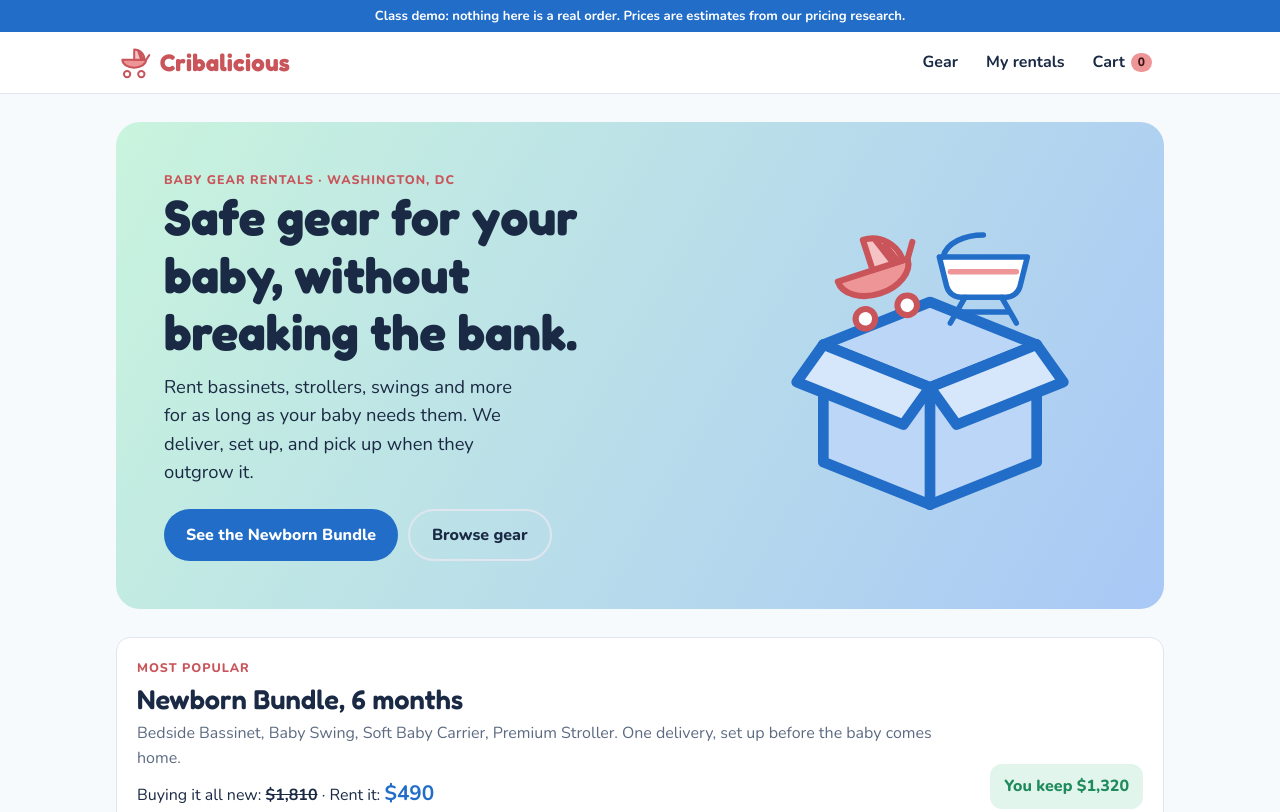
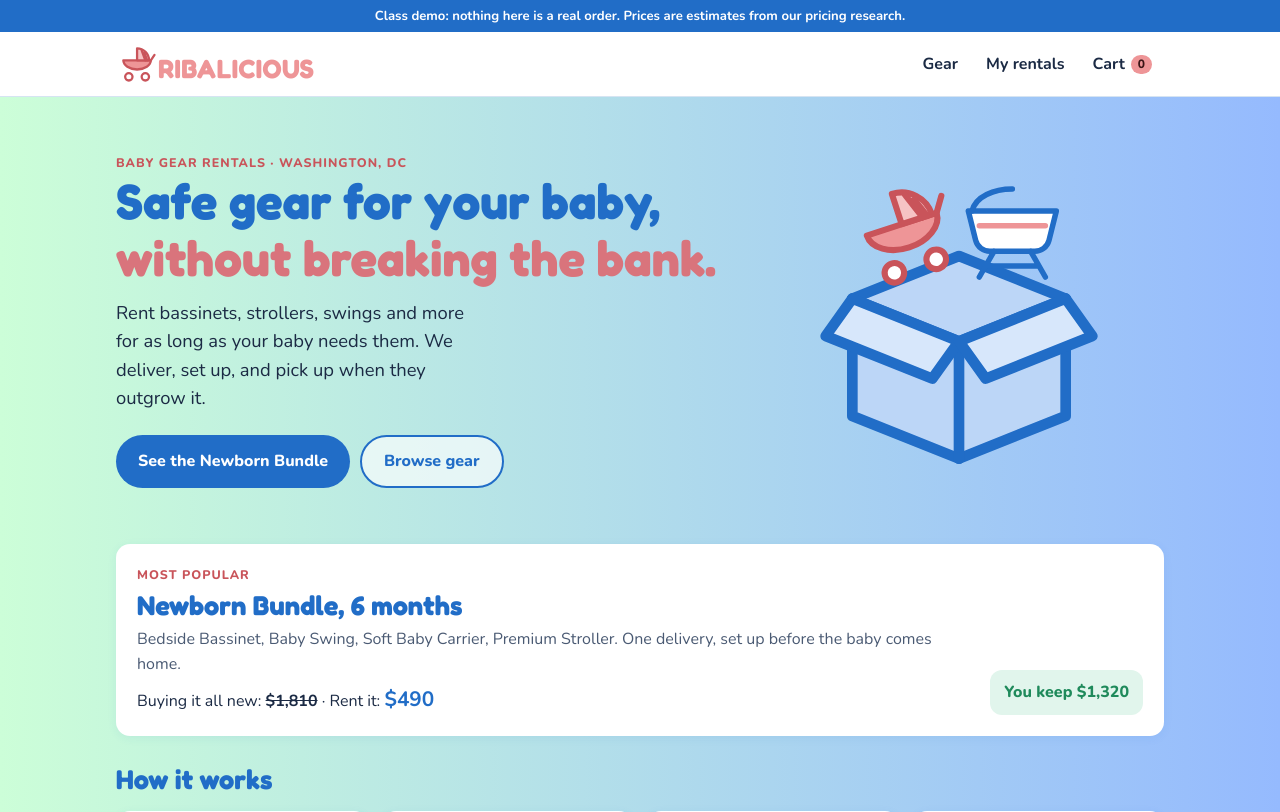
Before and after one commit to aquarius4310/Cribalicous, a plain HTML site: page index.html in a window 1280 px wide. Shown: the top 812 px of the page. Drawn offline with nearby package versions, Linux system fonts and the light colour scheme.

Commit message:
Match Canva branding: mint-to-blue gradient, blue/pink headings, logo wordmark
Co-Authored-By: Claude Opus 5.5 <noreply@anthropic.com>
Claude-Session: https://claude.ai/code/session_015Xp2QsSEjFNuv6Fx6jspjw

```diff
--- a/index.html
+++ b/index.html
@@ -9,8 +9,9 @@
 <style>
 /* Layout: sticky brand bar over a single centered column; each "screen" is a view swapped by the URL hash. */
 :root{
-  --bg:#f7fafd; --surface:#ffffff; --ink:#1b2a44; --muted:#5d6b82; --line:#dfe6f0;
-  --pink:#ee9597; --pink-ink:#c9545a; --pink-soft:#fde8e8;
+  /* Canva "cribalicious" look: mint-to-blue field, blue + pastel red bold rounded type. Single light theme by choice. */
+  --bg:#b1ddeb; --grad-a:#ccfed8; --grad-b:#95bafe; --surface:#ffffff; --ink:#1b2a44; --muted:#4a5a73; --line:#d6e4f2;
+  --pink:#ee9597; --pink-shade:#d9747c; --pink-ink:#c9545a; --pink-soft:#fde8e8;
   --blue:#216dc7; --blue-soft:#e3eefb;
   --mint:#c9f4dd; --sky:#a9c8f6;
   --good:#1f8a5b; --good-soft:#e1f5ec; --warn:#a8620b; --warn-soft:#fdf1dd;
@@ -18,25 +19,16 @@
   --body:"Nunito",ui-rounded,system-ui,-apple-system,sans-serif;
   --r:14px;
 }
-@media (prefers-color-scheme: dark){:root:not([data-theme="light"]){
-  --bg:#0f1726; --surface:#172238; --ink:#eef3fb; --muted:#a3b0c6; --line:#2a3956;
-  --pink:#f2a3a5; --pink-ink:#f6b0b2; --pink-soft:#3a2430;
-  --blue:#7fb2f2; --blue-soft:#1d3253; --mint:#1d4a3a; --sky:#243f6e;
-  --good:#5fd0a0; --good-soft:#163a2d; --warn:#f0b45c; --warn-soft:#3b2d16; color-scheme:dark}}
-:root[data-theme="dark"]{
-  --bg:#0f1726; --surface:#172238; --ink:#eef3fb; --muted:#a3b0c6; --line:#2a3956;
-  --pink:#f2a3a5; --pink-ink:#f6b0b2; --pink-soft:#3a2430;
-  --blue:#7fb2f2; --blue-soft:#1d3253; --mint:#1d4a3a; --sky:#243f6e;
-  --good:#5fd0a0; --good-soft:#163a2d; --warn:#f0b45c; --warn-soft:#3b2d16; color-scheme:dark}
 *{box-sizing:border-box}
 body{margin:0;-webkit-font-smoothing:antialiased}
 [hidden]{display:none!important}
 img{max-width:100%}
-body{background:var(--bg);color:var(--ink);font-family:var(--body);font-size:16px;line-height:1.55}
+body{background:var(--bg) linear-gradient(90deg,var(--grad-a),var(--grad-b));min-height:100vh;color:var(--ink);font-family:var(--body);font-size:16px;line-height:1.55}
 body::before{content:"";position:fixed;inset:0 0 auto;height:env(safe-area-inset-top,0px);z-index:10;background:var(--surface)}
-h1,h2,h3{font-family:var(--display);line-height:1.15;text-wrap:balance;margin:0}
+h1,h2,h3{font-family:var(--display);line-height:1.15;text-wrap:balance;margin:0;color:var(--blue)}
+h1 .pop{color:var(--pink-shade)}
 h1{font-size:clamp(2rem,5vw,3.1rem);font-weight:700}
-h2{font-size:1.7rem;font-weight:600}
+h2{font-size:1.7rem;font-weight:700}
 h3{font-size:1.2rem;font-weight:600}
 p{margin:0}
 button,input,select{font:inherit;color:inherit}
@@ -49,8 +41,9 @@ a{color:var(--blue)}
 .ribbon{background:var(--blue);color:#fff;font-size:.82rem;font-weight:700;text-align:center;padding-block:6px}
 header{position:sticky;top:env(safe-area-inset-top,0px);z-index:5;background:var(--surface);border-bottom:1px solid var(--line)}
 header .wrap{display:flex;align-items:center;gap:12px;padding-block:10px}
-.logo{display:flex;align-items:center;gap:6px;text-decoration:none;color:var(--pink-ink);font-family:var(--display);font-weight:700;font-size:1.5rem;letter-spacing:.2px}
-.logo svg{width:38px;height:38px}
+.logo{display:flex;align-items:flex-end;gap:0;text-decoration:none;color:var(--pink);font-family:var(--display);font-weight:700;font-size:1.65rem;letter-spacing:.5px;text-transform:uppercase;line-height:1}
+.logo svg{width:44px;height:44px;margin-right:-2px}
+.logo span{padding-bottom:5px}
 nav{margin-left:auto;display:flex;gap:4px;align-items:center}
 nav a{padding:8px 12px;border-radius:999px;text-decoration:none;color:var(--ink);font-weight:700}
 nav a.on{background:var(--blue-soft);color:var(--blue)}
@@ -63,15 +56,15 @@ main{padding-block:28px 64px}
 .btn{display:inline-flex;align-items:center;justify-content:center;gap:8px;border:0;border-radius:999px;padding:12px 22px;font-weight:800;cursor:pointer;text-decoration:none;font-size:1rem}
 .btn.primary{background:var(--blue);color:#fff}
 .btn.pink{background:var(--pink);color:#3b1416}
-.btn.ghost{background:transparent;border:2px solid var(--line);color:var(--ink)}
+.btn.ghost{background:rgb(255 255 255 / .65);border:2px solid var(--blue);color:var(--blue)}
 .btn:disabled{opacity:.5;cursor:not-allowed}
 .btn.small{padding:8px 14px;font-size:.9rem}
 .muted{color:var(--muted)}
 .eyebrow{font-size:.78rem;font-weight:800;letter-spacing:.08em;text-transform:uppercase;color:var(--pink-ink)}
-.panel{background:var(--surface);border:1px solid var(--line);border-radius:var(--r);padding:20px}
+.panel{background:var(--surface);border:1px solid rgb(255 255 255 / .7);box-shadow:0 2px 10px rgb(33 109 199 / .08);border-radius:var(--r);padding:20px}
 
 /* home */
-.hero{border-radius:24px;background:linear-gradient(120deg,var(--mint),var(--sky));padding:clamp(24px,5vw,48px);display:grid;grid-template-columns:1.2fr .8fr;gap:24px;align-items:center}
+.hero{padding-block:clamp(8px,3vw,28px);display:grid;grid-template-columns:1.2fr .8fr;gap:24px;align-items:center}
 .hero p.lead{font-size:1.15rem;margin-top:12px;max-width:34ch}
 .hero .ctas{display:flex;gap:10px;flex-wrap:wrap;margin-top:22px}
 .hero .art svg{width:100%;max-width:320px;height:auto;display:block;margin:auto}
@@ -93,7 +86,7 @@ main{padding-block:28px 64px}
 .chip{border:2px solid var(--line);background:var(--surface);border-radius:999px;padding:6px 14px;font-weight:700;cursor:pointer}
 .chip.on{border-color:var(--blue);background:var(--blue-soft);color:var(--blue)}
 .grid{display:grid;grid-template-columns:repeat(auto-fill,minmax(230px,1fr));gap:16px}
-.card{background:var(--surface);border:1px solid var(--line);border-radius:var(--r);overflow:hidden;display:flex;flex-direction:column;text-decoration:none;color:inherit;transition:transform .15s}
+.card{background:var(--surface);border:1px solid rgb(255 255 255 / .7);box-shadow:0 2px 10px rgb(33 109 199 / .08);border-radius:var(--r);overflow:hidden;display:flex;flex-direction:column;text-decoration:none;color:inherit;transition:transform .15s}
 .card:hover{transform:translateY(-3px)}
 .card .pic{background:var(--blue-soft);aspect-ratio:4/3;display:grid;place-items:center;max-width:100%}
 .card .pic svg{width:46%;height:auto}
@@ -183,7 +176,7 @@ input:focus,select:focus{border-color:var(--blue);outline:none}
 .opt input{accent-color:var(--blue)}
 .modal .row{display:flex;gap:10px;justify-content:flex-end;flex-wrap:wrap}
 .toast{position:fixed;left:50%;bottom:calc(20px + env(safe-area-inset-bottom,0px));transform:translateX(-50%);background:var(--ink);color:var(--bg);padding:12px 20px;border-radius:999px;font-weight:700;z-index:30;max-width:calc(100% - 32px);text-align:center}
-footer{border-top:1px solid var(--line);padding-block:24px;font-size:.88rem;color:var(--muted)}
+footer{border-top:1px solid rgb(255 255 255 / .6);padding-block:24px;font-size:.88rem;color:var(--muted)}
 @media (prefers-reduced-motion:reduce){*{transition:none!important}}
 </style>
 </head>
@@ -191,7 +184,7 @@ footer{border-top:1px solid var(--line);padding-block:24px;font-size:.88rem;colo
 
 <div class="ribbon">Class demo: nothing here is a real order. Prices are estimates from our pricing research.</div>
 <header><div class="wrap">
-  <a class="logo" href="#home" aria-label="Cribalicious home"><svg viewBox="0 0 48 48" aria-hidden="true"><use href="#i-pram"/></svg><span>Cribalicious</span></a>
+  <a class="logo" href="#home" aria-label="Cribalicious home"><svg viewBox="0 0 48 48" aria-hidden="true"><use href="#i-pram"/></svg><span>ribalicious</span></a>
   <nav>
     <a href="#gear" data-nav="gear">Gear</a>
     <a href="#rentals" data-nav="rentals">My rentals</a>
@@ -299,7 +292,7 @@ home(){
   return `<section class="hero">
     <div>
       <p class="eyebrow">Baby gear rentals · Washington, DC</p>
-      <h1>Safe gear for your baby, without breaking the bank.</h1>
+      <h1>Safe gear for your baby, <span class="pop">without breaking the bank.</span></h1>
       <p class="lead">Rent bassinets, strollers, swings and more for as long as your baby needs them. We deliver, set up, and pick up when they outgrow it.</p>
       <div class="ctas"><a class="btn primary" href="#item-bundle">See the Newborn Bundle</a><a class="btn ghost" href="#gear">Browse gear</a></div>
     </div>
```
